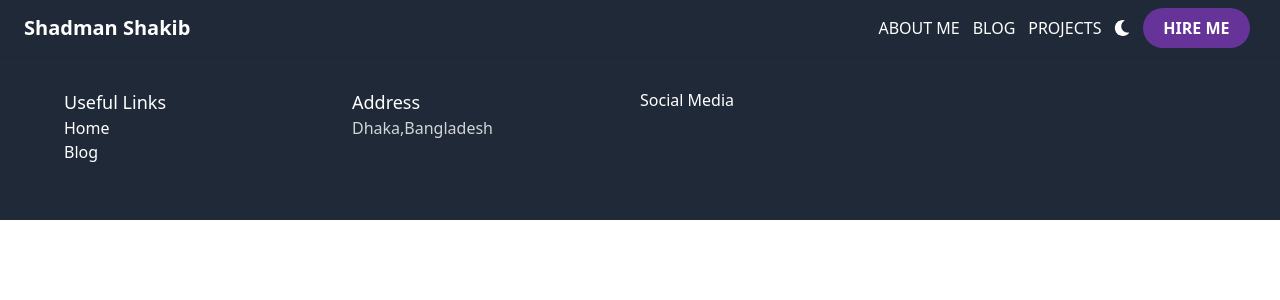
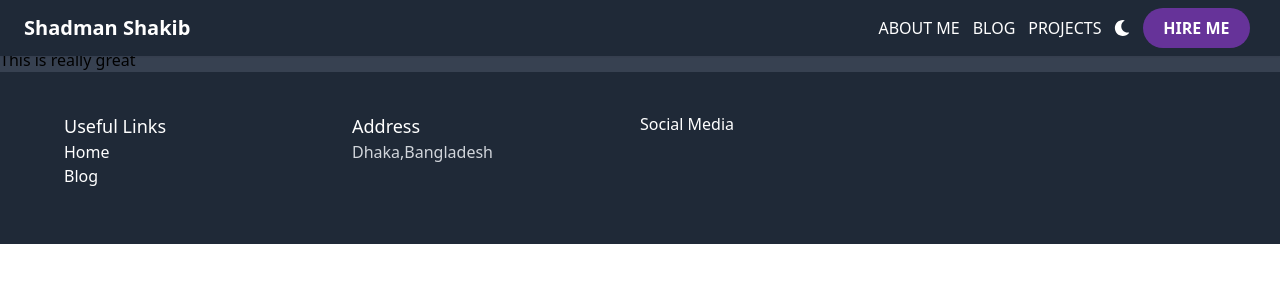
Before and after one commit to ShadmanShakib/portfolio, a Next.js app: page /aboutme in a window 1280 px wide. Shown: the top 300 px of the page. Built offline with nearby package versions, Linux system fonts and the light colour scheme.

Commit message:
github codespaces

```diff
--- a/pages/aboutme.tsx
+++ b/pages/aboutme.tsx
@@ -7,6 +7,7 @@ function Aboutme():JSX.Element {
             E-commerce developement, JAMStack developement, API intregation, SaaS developement etc. My goal is to help you build your
             dream website which will help you to grow your business.
         </h1>
+        <h1>This is really great</h1>
         </div>
     )
 }
```
